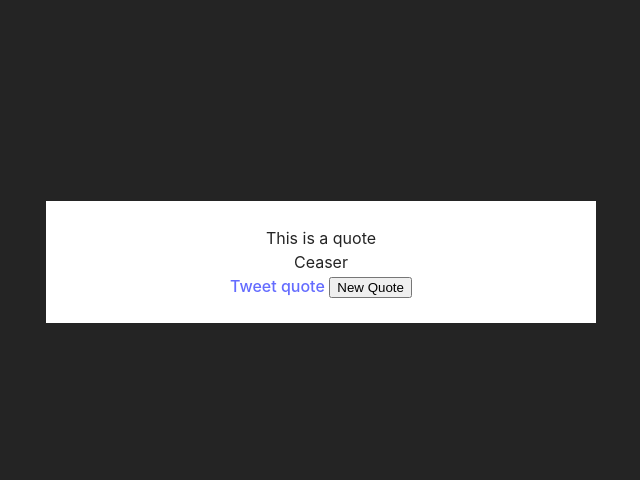
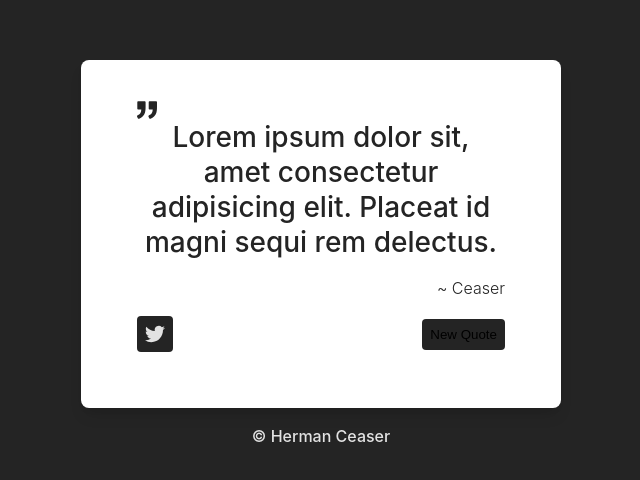
Before and after one commit to HermanCeaser/random-quote-generator, a website built with Vite: page index.html in a window 1280 px wide. Shown: the part 138-618 px from the top of the page, without its empty margins (319-959 px from the left). Built offline with nearby package versions, Linux system fonts and the light colour scheme.

Commit message:
initial Design of the site

```diff
--- a/index.html
+++ b/index.html
@@ -13,12 +13,29 @@
       <div class="wrapper">
         <div id="quote-box">
           <div id="quote-text">
-            This is a quote
+            <svg xmlns="http://www.w3.org/2000/svg" fill="currentColor" class="quote-icon" viewBox="0 0 975.036 975.036"><path d="M925.036 57.197h-304c-27.6 0-50 22.4-50 50v304c0 27.601 22.4 50 50 50h145.5c-1.9 79.601-20.4 143.3-55.4 191.2-27.6 37.8-69.399 69.1-125.3 93.8-25.7 11.3-36.8 41.7-24.8 67.101l36 76c11.6 24.399 40.3 35.1 65.1 24.399 66.2-28.6 122.101-64.8 167.7-108.8 55.601-53.7 93.7-114.3 114.3-181.9 20.601-67.6 30.9-159.8 30.9-276.8v-239c0-27.599-22.401-50-50-50zM106.036 913.497c65.4-28.5 121-64.699 166.9-108.6 56.1-53.7 94.4-114.1 115-181.2 20.6-67.1 30.899-159.6 30.899-277.5v-239c0-27.6-22.399-50-50-50h-304c-27.6 0-50 22.4-50 50v304c0 27.601 22.4 50 50 50h145.5c-1.9 79.601-20.4 143.3-55.4 191.2-27.6 37.8-69.4 69.1-125.3 93.8-25.7 11.3-36.8 41.7-24.8 67.101l35.9 75.8c11.601 24.399 40.501 35.2 65.301 24.399z"></path></svg>
+            <span id="text-content">
+              Lorem ipsum dolor sit, amet consectetur adipisicing elit. Placeat id magni sequi rem delectus.
+            </span>
           </div>
-          <div id="author">Ceaser</div>
-          <a href="#" id="tweet-quote">Tweet quote</a>
-          <button type="button" id="new-quote">New Quote</button>
+          <div id="author">~
+            <span id="author"> Ceaser</span>
+          </div>
+          <div class="quote-buttons">
+            <a class="button" href="#" id="tweet-quote">
+              <svg class="icon" role="img" xmlns="http://www.w3.org/2000/svg" viewBox="0 0 24 24">
+                <path d="M23.953 4.57a10 10 0 01-2.825.775 4.958 4.958 0 002.163-2.723c-.951.555-2.005.959-3.127 1.184a4.92 4.92 0 00-8.384 4.482C7.69 8.095 4.067 6.13 1.64 3.162a4.822 4.822 0 00-.666 2.475c0 1.71.87 3.213 2.188 4.096a4.904 4.904 0 01-2.228-.616v.06a4.923 4.923 0 003.946 4.827 4.996 4.996 0 01-2.212.085 4.936 4.936 0 004.604 3.417 9.867 9.867 0 01-6.102 2.105c-.39 0-.779-.023-1.17-.067a13.995 13.995 0 007.557 2.209c9.053 0 13.998-7.496 13.998-13.985 0-.21 0-.42-.015-.63A9.935 9.935 0 0024 4.59z"></path>
+              </svg>
+            </a>
+            <button class="button" type="button" id="new-quote">New Quote</button>
+          </div>
         </div>
+        <div id="footer">
+          <div class="footer-text">
+            <a href="#">&copy; Herman Ceaser</a>
+          </div>
+        </div>
+
       </div>
     </div>
     <script type="module" src="/main.js"></script>
--- a/style.scss
+++ b/style.scss
@@ -1,4 +1,4 @@
-$font-sans: ui-sans-serif, system-ui, -apple-system, BlinkMacSystemFont, "Segoe UI", Roboto, "Helvetica Neue", Arial, "Noto Sans", sans-serif, "Apple Color Emoji", "Segoe UI Emoji", "Segoe UI Symbol", "Noto Color Emoji";
+$font-sans: ui-sans-serif,system-ui,-apple-system,BlinkMacSystemFont,"Segoe UI",Roboto,"Helvetica Neue",Arial,"Noto Sans",sans-serif,"Apple Color Emoji","Segoe UI Emoji","Segoe UI Symbol","Noto Color Emoji";
 $font-serif: ui-serif, Georgia, Cambria, "Times New Roman", Times, serif;
 $font-mono: ui-monospace, SFMono-Regular, Menlo, Monaco, Consolas, "Liberation Mono", "Courier New", monospace;
 
@@ -9,8 +9,10 @@ $bold: 700;
 
 
 
+
 :root {
-  font-family: Inter, Avenir, Helvetica, Arial, sans-serif;
+  // font-family: Inter, Avenir, Helvetica, Arial, sans-serif;
+  font-family: Inter, Avenir, Helvetica, #{$font-sans};
   font-size: 16px;
   line-height: 24px;
   font-weight: 400;
@@ -26,38 +28,115 @@ $bold: 700;
   -webkit-text-size-adjust: 100%;
 }
 
-.wrapper {
-  width: 500px;
-  padding: 25px;
-  background-color: white;
-  color: #242424;
-  transition: color 0.2s ease-in-out;
+body {
+  margin: 0;
+  display: flex;
+  place-items: center;
+  min-height: 100vh;
+  color:#242424;
+  transition: background-color, color;
+  transition-duration: 1s;
+}
+
+#app {
+  max-width: 1280px;
+  margin: 0 auto;
+  padding: 2rem;
+
+
+  .wrapper {
+    width: 30rem;
+    margin: 5rem 0;
+    display: flex;
+    flex-direction: column;
+    transition: color 0.2s ease-in-out;
+
+  }
+
 
 }
+
+#quote-box {
+  display: flex;
+  flex-direction: column;
+  justify-content: space-between;
+  background-color: white;
+  padding: 2.5rem 3.5rem;
+  border-radius: .5rem;
+  box-shadow: 0 10px 15px -3px rgba(0,0,0,.1),0 4px 6px -2px rgba(0,0,0,.05);
+
+  #quote-text {
+    font-size: 1.75rem;
+    font-weight: $semibold;
+    line-height: 1.25;
+    margin-bottom: 1rem;
+    text-align: center;
+
+    .quote-icon {
+      width: 1.25rem;
+      height: 1.25rem;
+      display: block;
+      font-size: 1rem;
+      font-weight: $bold;
+      margin-right: .5rem;
+    }
+  }
+
+  #author {
+    font-size: 1rem;
+    font-weight: $light;
+    margin-bottom: 1rem;
+    align-self: flex-end;
+  }
+
+  .quote-buttons {
+    display: flex;
+    flex-direction: row;
+    align-items: center;
+    justify-content: space-between;
+    margin-bottom: 1rem;
+  }
+}
+
+
+
+  .footer-text {
+
+    padding: 1rem .5rem;
+    text-align: center;
+
+    a {
+      color: rgba(255, 255, 255, 0.87);
+      text-decoration: none;
+      transition: color 0.2s ease-in-out;
+    }
+  }
+
+
 a {
   font-weight: $semibold;
   color: #646cff;
   text-decoration: inherit;
 }
+
 a:hover {
   color: #535bf2;
 }
 
-body {
-  margin: 0;
-  display: flex;
-  place-items: center;
-  min-width: 500px;
-  min-height: 100vh;
-  transition: background-color , color ;
-  transition-duration: 1s;
+.button {
+  padding: .5rem;
+  font-weight: $semibold;
+  border-radius: .25rem;
+  display: inline-flex;
+  align-items: center;
+  cursor: pointer;
+  background-color: #242424;
+  border: none;
 }
 
-
-
-#app {
-  max-width: 1280px;
-  margin: 0 auto;
-  padding: 2rem;
-  text-align: center;
+.icon {
+  width: 1.25rem;
+  height: 1.25rem;
+  fill: currentColor;
+  color:rgba(255, 255, 255, 0.87)
 }
```
